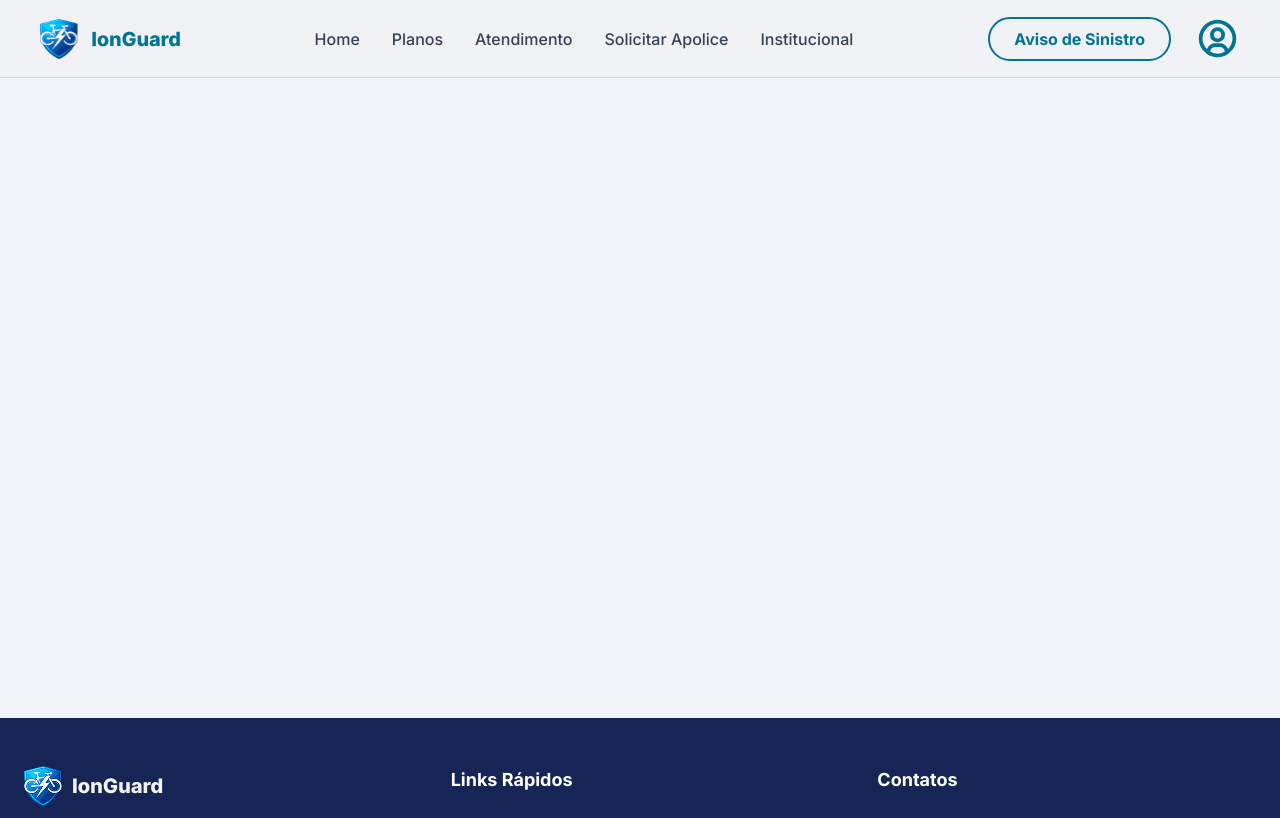
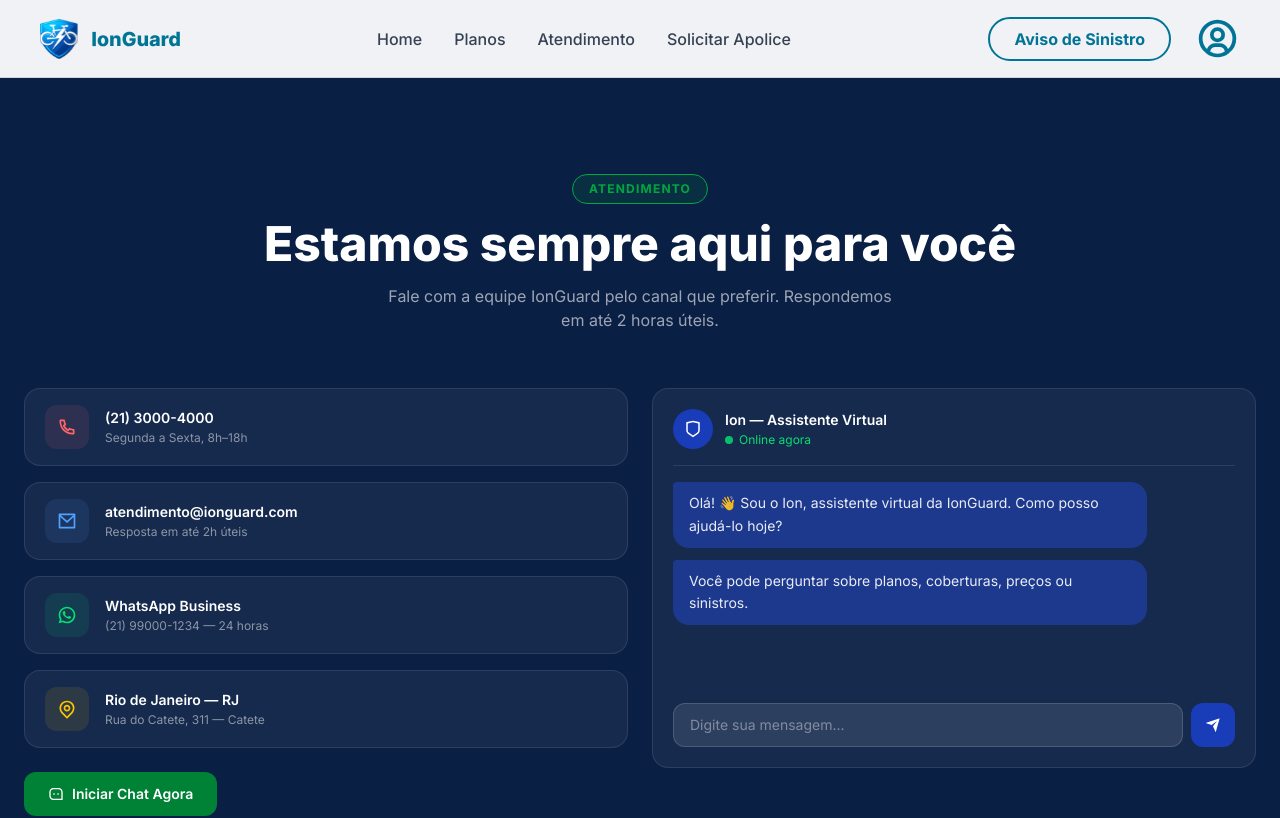
Before and after one commit to ON-ToMany/Gerenciador-Seguros-Front, a React (Vite) app: page /atendimento in a window 1280 px wide. Shown: the top 818 px of the page. Built offline with nearby package versions, Linux system fonts and the light colour scheme.

Commit message:
fix: ajusta rotas da página home

```diff
--- a/src/App.tsx
+++ b/src/App.tsx
@@ -8,6 +8,8 @@ import Home from "./pages/home/Home";
 import LoginClient from "./pages/login/LoginClient";
 import LoginEmployee from "./pages/login/LoginEmployee";
 import Success from "./pages/success/Success";
+import TabelaHome from "./components/TabelaHome/TabelaHome";
+import ContactSection from "./components/home/ContactSection";
 
 function App() {
   return (
@@ -19,11 +21,12 @@ function App() {
           <Route path="/home" element={<Home />} />
           <Route path="/portal-cliente" element={<Client />} />
           <Route path="/portal-funcionario" element={<Employee />} />
-          {/* O espaço na rota foi substituído por um hífen */}
-          <Route path="/solicitar-apolice" element={<Contact />} />
+          <Route path="/solicitar apolice" element={<Contact />} />
           <Route path="/login-cliente" element={<LoginClient />} />
           <Route path="/login-funcionario" element={<LoginEmployee />} />
           <Route path="/sucesso" element={<Success />} />
+          <Route path="/planos" element={<TabelaHome />} />
+          <Route path="/atendimento" element={<ContactSection />} />
         </Routes>
       </div>
       <Footer />
--- a/src/components/header/Header.tsx
+++ b/src/components/header/Header.tsx
@@ -17,7 +17,7 @@ export const Header = () => {
       </div>
 
       <div className="flex gap-8 items-center">
-        {["Home", "Planos", "Atendimento", "Solicitar Apolice", "Institucional"].map((item) => (
+        {["Home", "Planos", "Atendimento", "Solicitar Apolice"].map((item) => (
           <Link
             key={item}
             to={`/${item.toLowerCase()}`}
--- a/src/pages/home/Home.tsx
+++ b/src/pages/home/Home.tsx
@@ -44,7 +44,7 @@ function Home() {
       <div >
   <h1 className="text-[1.35rem] font-bold text-[#103543] mb-8 ml-26">
   Nossa equipe
-</h1>
+  </h1>
         <div className="flex flex-wrap gap-6 justify-center px-4">
           <Institucional foto="src/assets/image 12.png" dsc="Colaborou na ideia e coordenação do projeto, participando ativamente em todas as etapas, código." nome="Álvaro César" cargo="SCRUM MASTER"/>
           <Institucional foto="src/assets/image 8.png" dsc="Colaborou na ideia e coordenação do projeto, participando ativamente em todas as etapas, código." nome="Breno Nunes" cargo="DEV"/>
--- a/src/pages/institucional/Institucional.tsx
+++ b/src/pages/institucional/Institucional.tsx
@@ -37,7 +37,7 @@
 
       <hr className="border-t-[1.5px] border-gray-400/50 mt-8" />
     </div>
-        </>
+    </>
 
   )
 }
```
